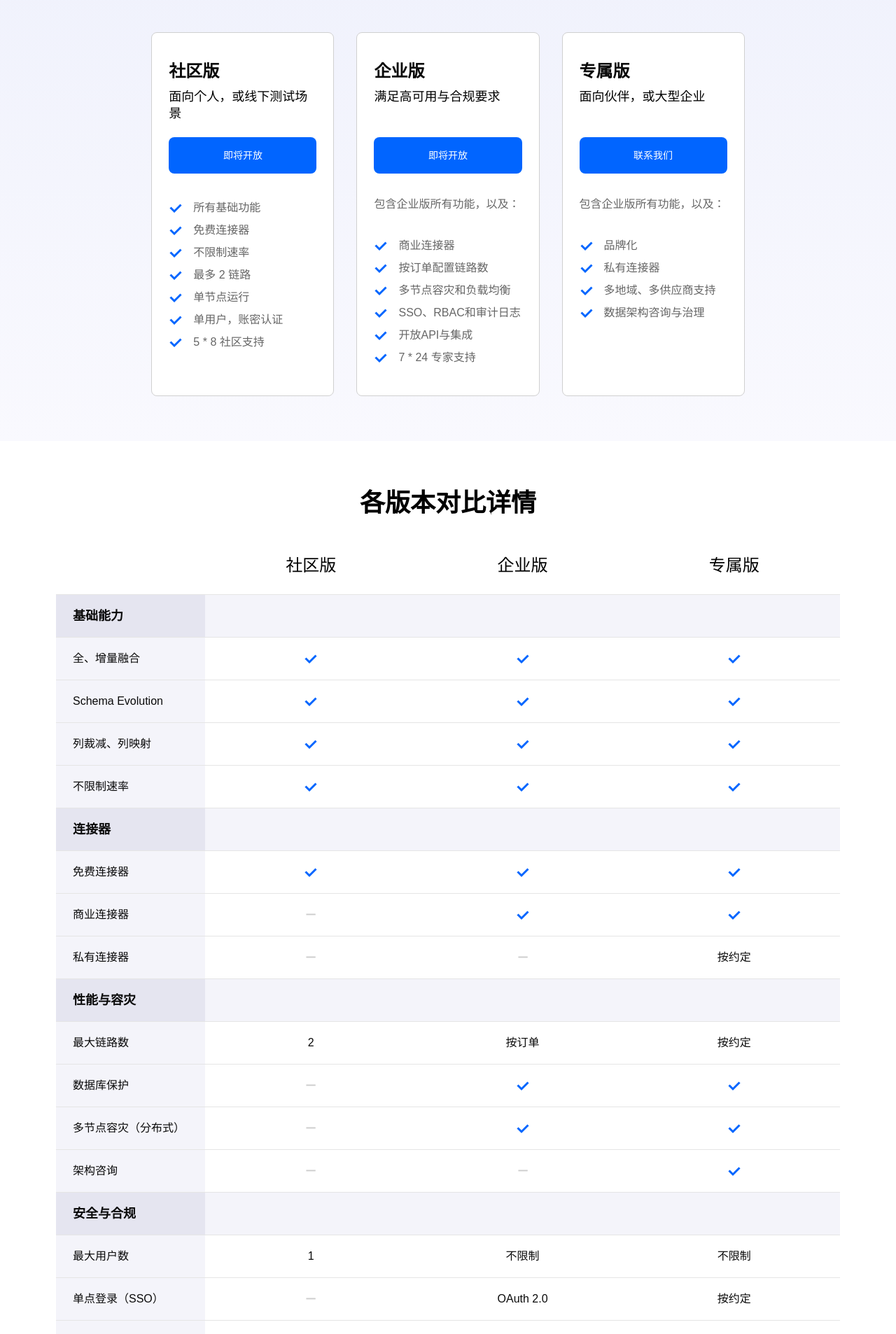
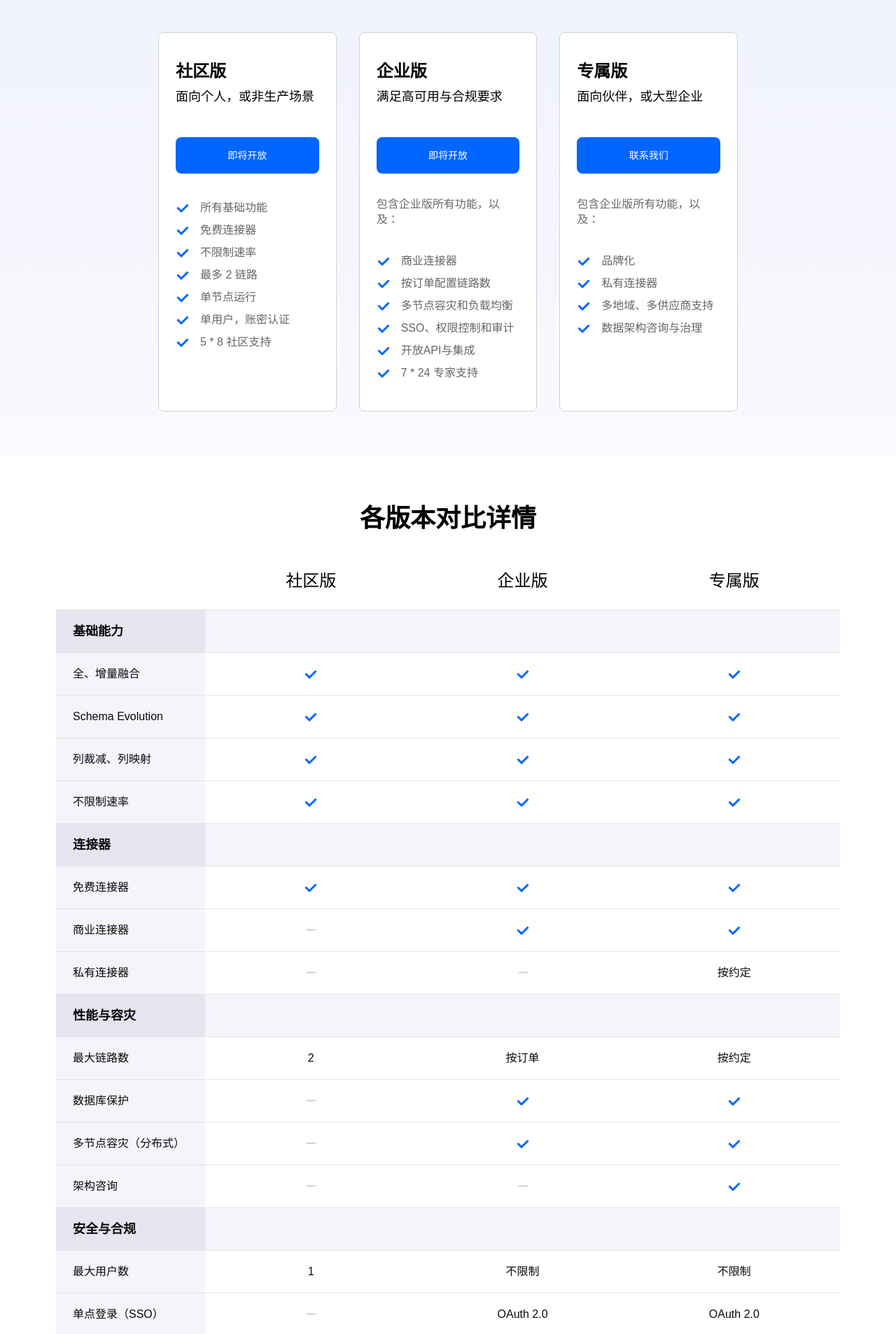
Before and after one commit to 1stblue/1stblue.github.io, a Next.js app: page /price in a window 1280 px wide. Shown: the part 172-2078 px from the top of the page at 70% size. Built offline with nearby package versions, Linux system fonts and the light colour scheme.

Commit message:
文案调整

```diff
--- a/src/components/Footer.tsx
+++ b/src/components/Footer.tsx
@@ -76,7 +76,7 @@ export default function Footer() {
             border-t-[1px] border-[#FFFFFF4D]'>
               <div className=' mt-[32px]
               font-sans font-[400] text-[12px] leading-[16.8px]'>
-                &copy; 2022-2024 杭州萃蓝网络科技有限公司 版权所有</div>
+                &copy; 2022-2024 杭州萃蓝网络科技有限公司 保留所有权利</div>
               <div className='mt-[32px]
               font-sans font-[400] text-[12px] leading-[17px] text-right'>
                 <a target="_blank" href="https://beian.miit.gov.cn" className='relative group'>
--- a/src/components/price/Package.tsx
+++ b/src/components/price/Package.tsx
@@ -10,7 +10,7 @@ export default function Package() {
     const list = [
         {
             title: '社区版',
-            desc: '面向个人，或线下测试场景',
+            desc: '面向个人，或非生产场景',
             price: '68',
             discount: ['限时免费'],
             preList: '',
@@ -23,7 +23,7 @@ export default function Package() {
             price: '680',
             discount: ['限时优惠：满10送2月'],
             preList: '包含企业版所有功能，以及：',
-            list: ['商业连接器', '按订单配置链路数', '多节点容灾和负载均衡', 'SSO、RBAC和审计日志', '开放API与集成', '7 * 24 专家支持']
+            list: ['商业连接器', '按订单配置链路数', '多节点容灾和负载均衡', 'SSO、权限控制和审计', '开放API与集成', '7 * 24 专家支持']
         },
         {
             title: '专属版',
--- a/src/components/price/Version.tsx
+++ b/src/components/price/Version.tsx
@@ -90,7 +90,7 @@ export default function Version() {
     {
       type: "row",
       title: "单点登录（SSO）",
-      data: [false, 'OAuth 2.0', '按约定'],
+      data: [false, 'OAuth 2.0', 'OAuth 2.0'],
     },
     {
       type: "row",
```
